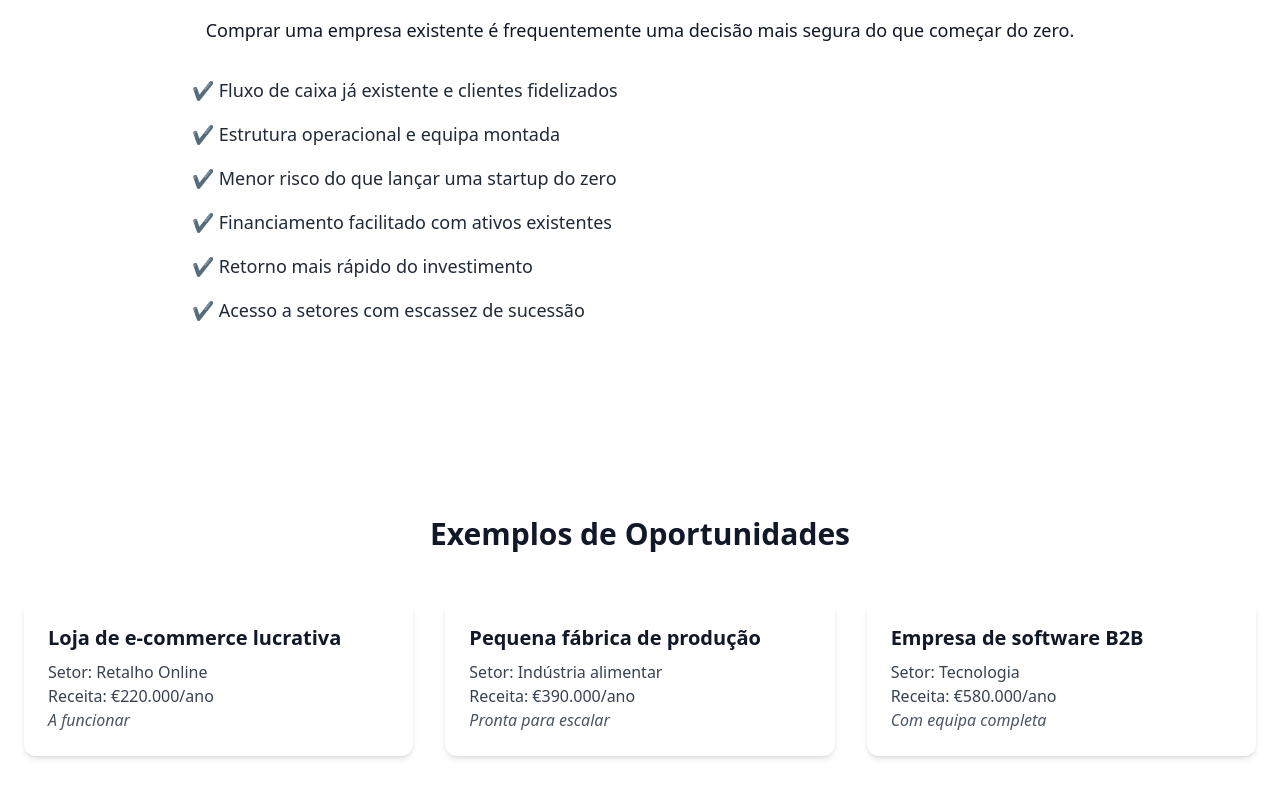
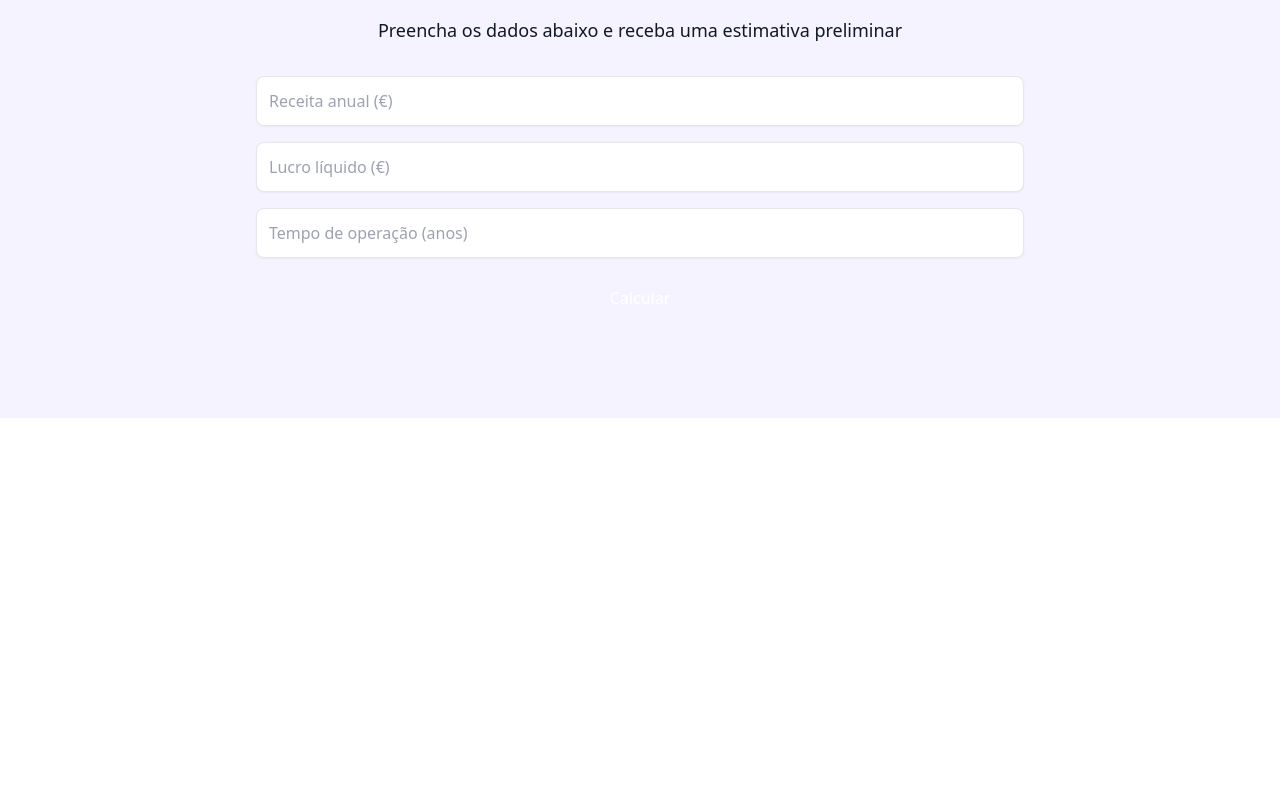
Before and after one commit to femascao/findyz, a Next.js app: page / in a window 1280 px wide. Shown: the part 1160-1960 px from the top of the page. After the commit the page ends 1578 px from the top, so only its background shows below. Built offline with nearby package versions, Linux system fonts and the light colour scheme.

Commit message:
novo simulador

```diff
--- a/app/page.jsx
+++ b/app/page.jsx
@@ -1,14 +1,31 @@
 'use client';
 
 import Image from "next/image";
+import { useState } from "react";
 import { Briefcase, Lock, Search, Banknote, Users, Shuffle, UserPlus } from "lucide-react";
 
 export default function Page() {
+  const [valuation, setValuation] = useState(null);
+
+  function handleValuationSubmit(e) {
+    e.preventDefault();
+    const data = new FormData(e.target);
+    const receita = parseFloat(data.get("receita"));
+    const lucro = parseFloat(data.get("lucro"));
+    const tempo = parseFloat(data.get("tempo"));
+
+    if (!isNaN(receita) && !isNaN(lucro) && !isNaN(tempo)) {
+      const baseValuation = lucro * 3 + receita * 0.3 + tempo * 5000;
+      setValuation(baseValuation.toFixed(2));
+    } else {
+      setValuation("Dados inválidos");
+    }
+  }
+
   return (
     <div className="min-h-screen bg-background text-gray-900">
       <head>
         <title>Findyz | Compre ou venda empresas verificados em Portugal</title>
-        <meta name="google-site-verification" content="EdfXCh222S1MaK2DojP94z1dcDHFHMyV-hg05In1psY" />
         <meta name="description" content="O Findyz liga empreendedores a empresas validadas em Portugal. Compre ou venda negócios com segurança, análise IA e financiamento inteligente." />
         <meta property="og:title" content="Findyz - Empresas verificadas à venda em Portugal" />
         <meta property="og:description" content="Plataforma digital para compra e venda de empresas verificados. Registe-se para o pré-lançamento." />
@@ -30,7 +47,6 @@ export default function Page() {
       </header>
 
       <main className="pt-24">
-
         {/* Hero Section */}
         <section className="px-6 py-24 max-w-7xl mx-auto bg-background text-center">
           <h1 className="text-5xl font-bold leading-tight text-primary">
@@ -51,7 +67,7 @@ export default function Page() {
         </section>
 
         {/* Como Funciona */}
-        <section id="como-funciona" className="px-6 py-24 max-w-7xl mx-auto">
+        <section id="como-funciona" className="px-6 py-24 max-w-7xl mx-auto bg-background">
           <h2 className="text-3xl font-bold text-center text-primary mb-6">Como Funciona</h2>
           <ul className="space-y-4 text-lg text-gray-800 max-w-3xl mx-auto">
             <li className="flex items-start gap-2"><Search className="text-primary mt-1" size={20} /> Publique a sua empresa com avaliação automática e confidencialidade garantida</li>
@@ -61,70 +77,24 @@ export default function Page() {
           </ul>
         </section>
 
-        {/* Empreendedorismo por Aquisição */}
-        <section className="px-6 py-24 bg-background text-gray-900">
-          <div className="max-w-4xl mx-auto text-center">
-            <h2 className="text-3xl font-bold text-primary mb-6">Empreendedorismo por Aquisição</h2>
-            <p className="text-lg text-secondary mb-8">
-              Comprar uma empresa existente é frequentemente uma decisão mais segura do que começar do zero.
-            </p>
-            <ul className="space-y-4 text-left text-lg text-gray-800">
-              <li>✔️ Fluxo de caixa já existente e clientes fidelizados</li>
-              <li>✔️ Estrutura operacional e equipa montada</li>
-              <li>✔️ Menor risco do que lançar uma startup do zero</li>
-              <li>✔️ Financiamento facilitado com ativos existentes</li>
-              <li>✔️ Retorno mais rápido do investimento</li>
-              <li>✔️ Acesso a setores com escassez de sucessão</li>
-            </ul>
-          </div>
-        </section>
-
-        {/* Oportunidades de Destaque */}
-        <section className="bg-white py-24">
-          <div className="max-w-7xl mx-auto px-6">
-            <h2 className="text-3xl font-bold text-center text-primary mb-12">Exemplos de Oportunidades</h2>
-            <div className="grid md:grid-cols-3 gap-8">
-              {[{
-                titulo: "Loja de e-commerce lucrativa",
-                setor: "Retalho Online",
-                receita: "€220.000/ano",
-                status: "A funcionar",
-              }, {
-                titulo: "Pequena fábrica de produção",
-                setor: "Indústria alimentar",
-                receita: "€390.000/ano",
-                status: "Pronta para escalar",
-              }, {
-                titulo: "Empresa de software B2B",
-                setor: "Tecnologia",
-                receita: "€580.000/ano",
-                status: "Com equipa completa",
-              }].map((oportunidade, index) => (
-                <div key={index} className="bg-background p-6 rounded-xl shadow-md">
-                  <h3 className="text-xl font-semibold text-primary mb-2">{oportunidade.titulo}</h3>
-                  <p className="text-gray-700">Setor: {oportunidade.setor}</p>
-                  <p className="text-gray-700">Receita: {oportunidade.receita}</p>
-                  <p className="text-gray-600 italic">{oportunidade.status}</p>
-                </div>
-              ))}
-            </div>
-          </div>
-        </section>
-
-        {/* Simulador de Valuation */}
+        {/* Simulador de Valuation com cálculo */}
         <section className="bg-violet-50 py-24">
           <div className="max-w-3xl mx-auto text-center">
             <h2 className="text-3xl font-bold text-primary mb-6">Simule o valor do seu negócio</h2>
             <p className="text-lg text-secondary mb-8">Preencha os dados abaixo e receba uma estimativa preliminar</p>
-            <form className="space-y-4 text-left">
-              <input type="number" placeholder="Receita anual (€)" className="w-full border p-3 rounded-lg shadow-sm" aria-label="Receita anual" />
-              <input type="number" placeholder="Lucro líquido (€)" className="w-full border p-3 rounded-lg shadow-sm" aria-label="Lucro líquido" />
-              <input type="number" placeholder="Tempo de operação (anos)" className="w-full border p-3 rounded-lg shadow-sm" aria-label="Tempo de operação" />
+            <form onSubmit={handleValuationSubmit} className="space-y-4 text-left">
+              <input name="receita" type="number" placeholder="Receita anual (€)" className="w-full border p-3 rounded-lg shadow-sm" aria-label="Receita anual" />
+              <input name="lucro" type="number" placeholder="Lucro líquido (€)" className="w-full border p-3 rounded-lg shadow-sm" aria-label="Lucro líquido" />
+              <input name="tempo" type="number" placeholder="Tempo de operação (anos)" className="w-full border p-3 rounded-lg shadow-sm" aria-label="Tempo de operação" />
               <button type="submit" className="w-full bg-primary hover:bg-secondary text-white py-3 rounded-lg" aria-label="Calcular Valuation">Calcular</button>
             </form>
+            {valuation && (
+              <div className="mt-6 text-xl text-primary">
+                Valuation estimado: <strong>€ {valuation}</strong>
+              </div>
+            )}
           </div>
         </section>
-
       </main>
     </div>
   );
```
